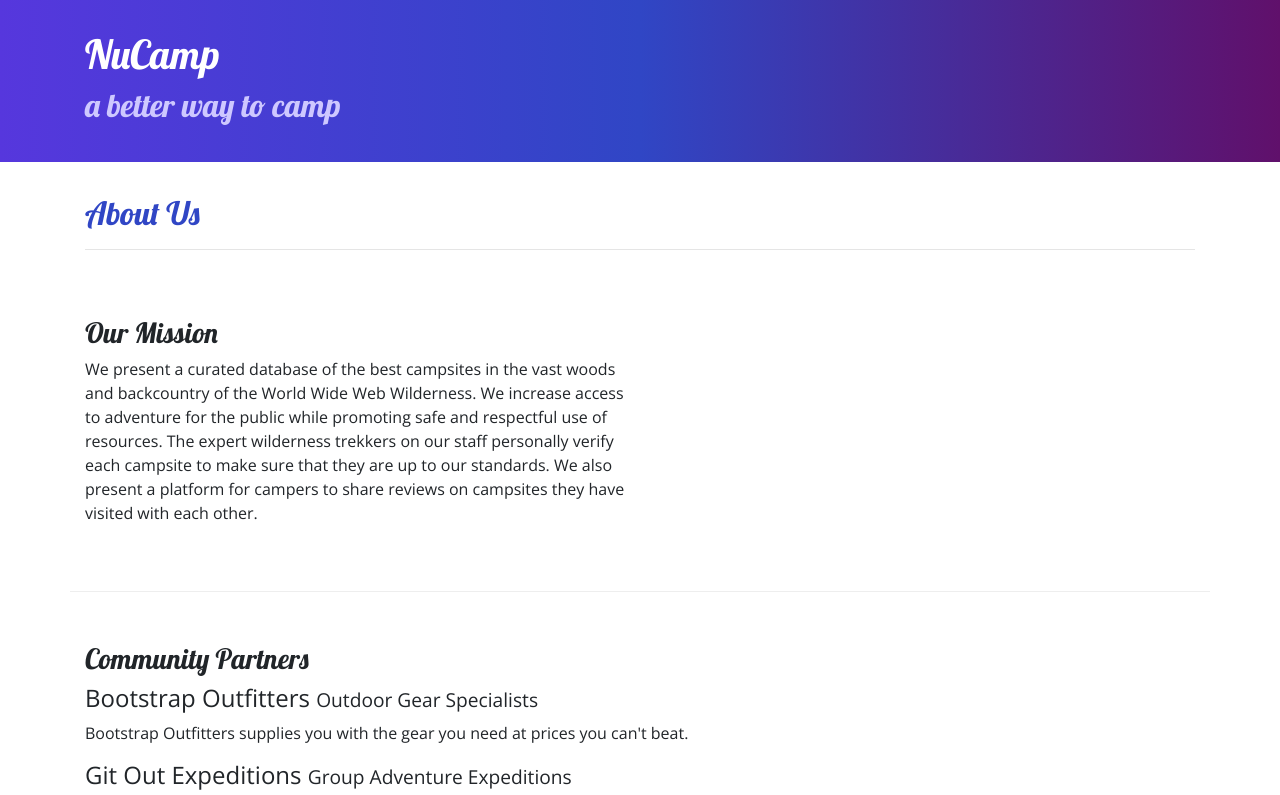
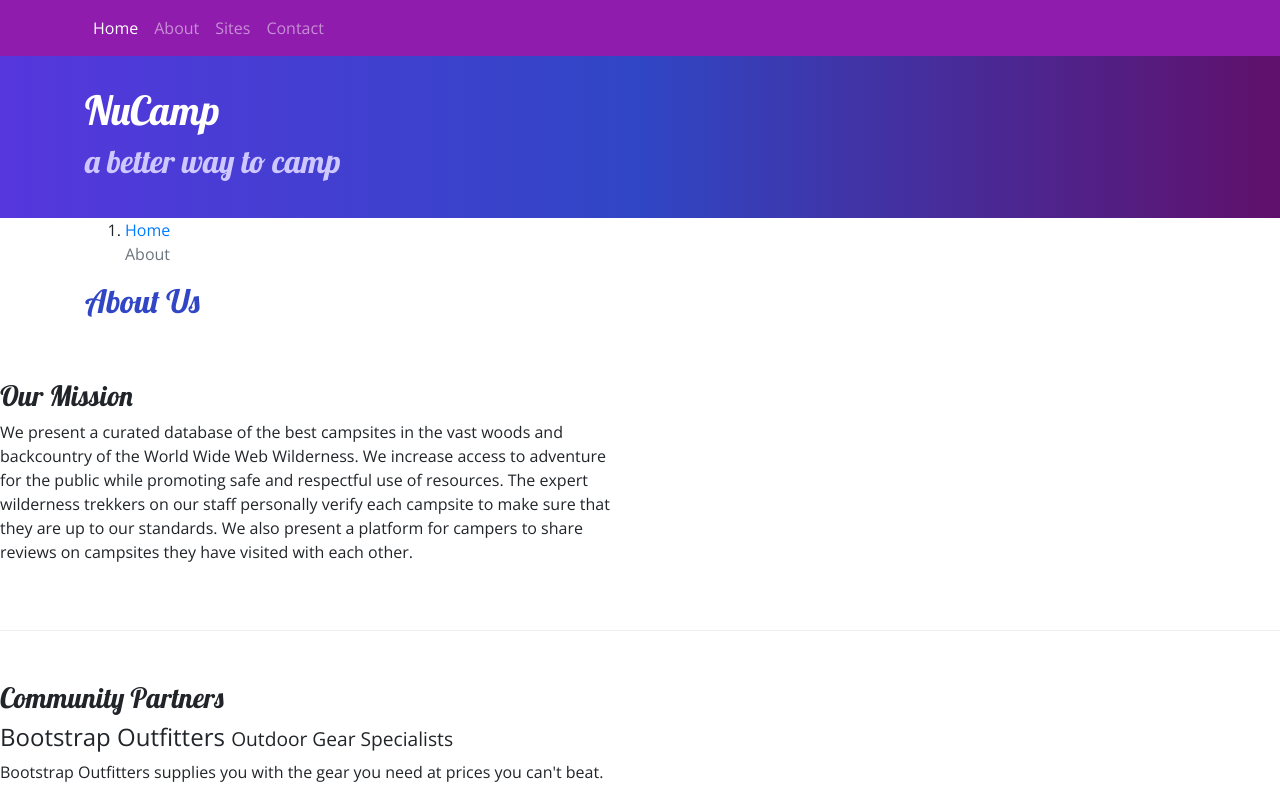
Before and after one commit to ChudZAllen/nucampsite, a website: page aboutus.html in a window 1280 px wide. Shown: the top 795 px of the page. Drawn offline with nearby package versions, Linux system fonts and the light colour scheme.

Commit message:
navbar additions

```diff
--- a/aboutus.html
+++ b/aboutus.html
@@ -14,6 +14,21 @@
 </head>
 
 <body>
+    <nav class="navbar navbar-expand-sm navbar-dark sticky-top">
+        <div class="container">
+            <button class="navbar-toggler ml-auto" type="button" data-toggle="collapse" data-target="#nucampNavbar">
+                <span class="navbar-toggler-icon"></span>
+            </button>
+            <div class="collapse navbar-collapse" id="nucampNavbar">
+                <ul class="navbar-nav">
+                    <li class="nav-item active"><a class="nav-link" href="#">Home</a></li>
+                    <li class="nav-item"><a class="nav-link" href="aboutus.html">About</a></li>
+                    <li class="nav-item"><a class="nav-link" href="#">Sites</a></li>
+                    <li class="nav-item"><a class="nav-link" href="#">Contact</a></li>
+                </ul>
+            </div>
+        </div>
+    </nav>
 
     <header class="jumbotron jumbotron-fluid">
         <div class="container">
@@ -29,8 +44,12 @@
     <div class="container">
         <div class="row">
             <div class="col">
+                <ol>
+                    <li class="breadcrum-item"><a href="index.html">Home</a> </li>
+                    <li class="breadcrumb-item active">About</li>
+                </ol>
                 <h2>About Us</h2>
-                <hr />
+            </div>
         </div>
     </div>
 
@@ -49,13 +68,17 @@
         <div class="col">
             <h3>Community Partners</h3>
             <h4>Bootstrap Outfitters <small>Outdoor Gear Specialists</small></h4>
-                <p class="d-none d-sm-block">Bootstrap Outfitters supplies you with the gear you need at prices you can't beat.</p>
+            <p class="d-none d-sm-block">Bootstrap Outfitters supplies you with the gear you need at prices you can't
+                beat.</p>
             <h4>Git Out Expeditions <small>Group Adventure Expeditions</small></h4>
-                <p class="d-none d-sm-block">Join Git Out Expeditions to explore new horizons with a group of other adventurers!</p>
+            <p class="d-none d-sm-block">Join Git Out Expeditions to explore new horizons with a group of other
+                adventurers!</p>
             <h4>Mongo Fly Shop <small>Your Neighborhood Fly Fishing Shop</small></h4>
-                <p class="d-none d-sm-block">Need a new fishing pole, a tacklebox, or flies of all kinds? Stop by Mongo Fly Shop.</p>
+            <p class="d-none d-sm-block">Need a new fishing pole, a tacklebox, or flies of all kinds? Stop by Mongo Fly
+                Shop.</p>
             <h4>Node Outdoor Apparel <small>Outdoor Clothes & Shoes</small></h4>
-                <p class="d-none d-sm-block">From polar fleeces to swimsuits, hiking boots to waders, a visit to Node will be sure to get you
+            <p class="d-none d-sm-block">From polar fleeces to swimsuits, hiking boots to waders, a visit to Node will
+                be sure to get you
                 covered.</p>
         </div>
     </div>
@@ -88,9 +111,15 @@
         </div>
     </footer>
 
-    <script src="https://code.jquery.com/jquery-3.3.1.slim.min.js" integrity="sha384-q8i/X+965DzO0rT7abK41JStQIAqVgRVzpbzo5smXKp4YfRvH+8abtTE1Pi6jizo" crossorigin="anonymous"></script>
-<script src="https://cdnjs.cloudflare.com/ajax/libs/popper.js/1.14.3/umd/popper.min.js" integrity="sha384-ZMP7rVo3mIykV+2+9J3UJ46jBk0WLaUAdn689aCwoqbBJiSnjAK/l8WvCWPIPm49" crossorigin="anonymous"></script>
-<script src="https://stackpath.bootstrapcdn.com/bootstrap/4.1.3/js/bootstrap.min.js" integrity="sha384-ChfqqxuZUCnJSK3+MXmPNIyE6ZbWh2IMqE241rYiqJxyMiZ6OW/JmZQ5stwEULTy" crossorigin="anonymous"></script>
+    <script src="https://code.jquery.com/jquery-3.3.1.slim.min.js"
+        integrity="sha384-q8i/X+965DzO0rT7abK41JStQIAqVgRVzpbzo5smXKp4YfRvH+8abtTE1Pi6jizo"
+        crossorigin="anonymous"></script>
+    <script src="https://cdnjs.cloudflare.com/ajax/libs/popper.js/1.14.3/umd/popper.min.js"
+        integrity="sha384-ZMP7rVo3mIykV+2+9J3UJ46jBk0WLaUAdn689aCwoqbBJiSnjAK/l8WvCWPIPm49"
+        crossorigin="anonymous"></script>
+    <script src="https://stackpath.bootstrapcdn.com/bootstrap/4.1.3/js/bootstrap.min.js"
+        integrity="sha384-ChfqqxuZUCnJSK3+MXmPNIyE6ZbWh2IMqE241rYiqJxyMiZ6OW/JmZQ5stwEULTy"
+        crossorigin="anonymous"></script>
 </body>
 
 </html>
--- a/css/styles.css
+++ b/css/styles.css
@@ -24,6 +24,7 @@ footer {
     padding: 30px;
     background-image: linear-gradient(to right, #5637DD, #3046C5, #60106B);
     color: white;
+    margin: 0%;
 }
 
 .row-content {
@@ -31,3 +32,7 @@ footer {
     border-bottom: 1px ridge;
     min-height: 200px;
 }
+
+.navbar {
+    background-color: #901CAD;
+}
```
Also changed, not shown: index.html (+17 -1 lines). Lines whose indentation alone changed are shown as unchanged.
